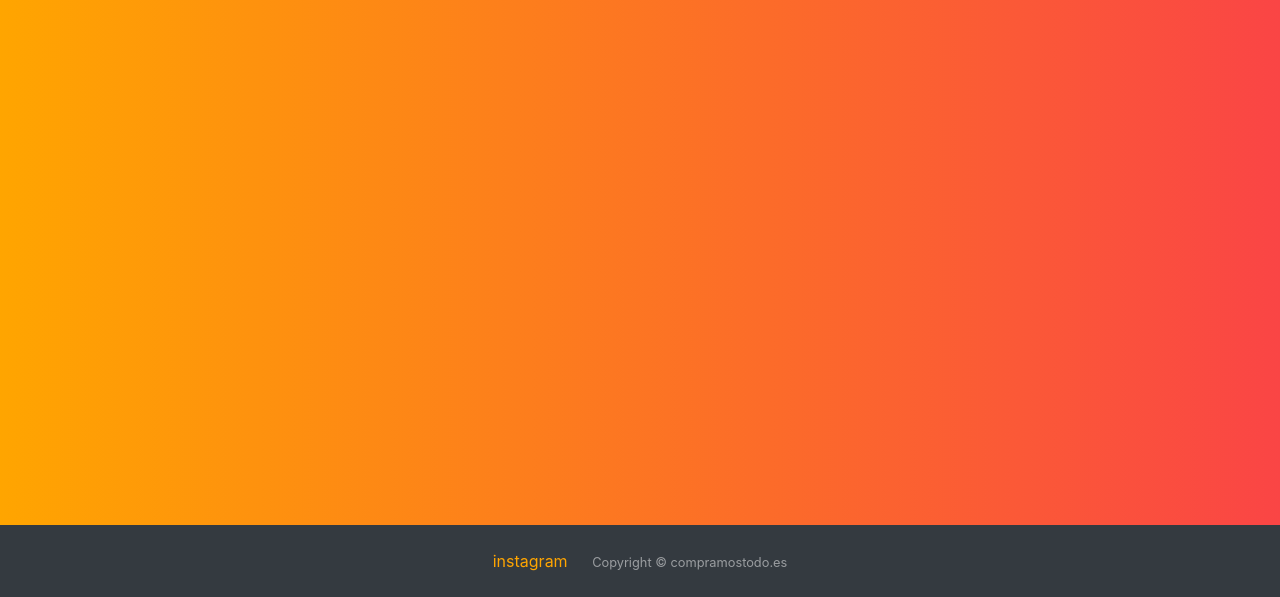
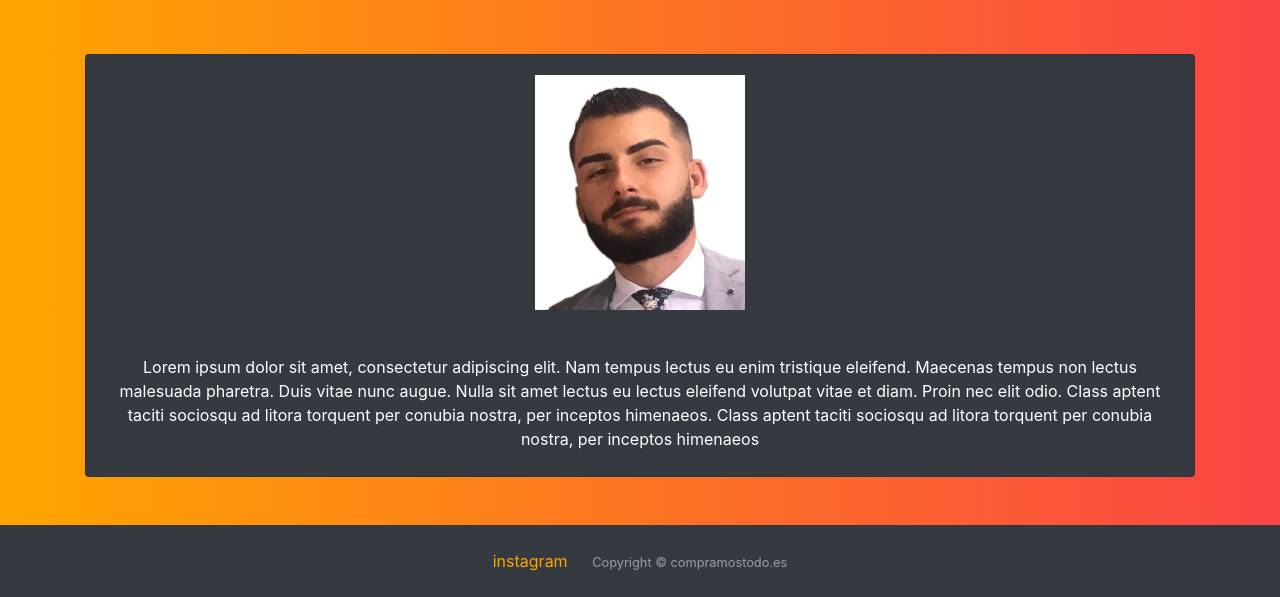
Before and after one commit to CompramosTodo/Compramostodo, a plain HTML site: page index.html in a window 1280 px wide. Shown: the part 203-800 px from the top of the page. Drawn offline with nearby package versions, Linux system fonts and the light colour scheme.

Commit message:
bootsrap

```diff
--- a/index.html
+++ b/index.html
@@ -42,6 +42,16 @@
           </div>
         </div>
       </div>
+
+      <div class="container">
+        <div class="card bg-dark text-white text-center mb-5">
+          <div class="card-content">
+            <img class="card-img-top" src="/img/matt.jpg" alt="Mattias Lopez" style="width: 250px; height: 275px; padding: 20px;">
+            <p style="margin: 25px;">Lorem ipsum dolor sit amet, consectetur adipiscing elit. Nam tempus lectus eu enim tristique eleifend. Maecenas tempus non lectus malesuada pharetra. Duis vitae nunc augue. Nulla sit amet lectus eu lectus eleifend volutpat vitae et diam. Proin nec elit odio. Class aptent taciti sociosqu ad litora torquent per conubia nostra, per inceptos himenaeos. Class aptent taciti sociosqu ad litora torquent per conubia nostra, per inceptos himenaeos </p>
+          </div>
+        </div>
+      </div>
+
       <footer id="sticky-footer" class="py-4 bg-dark text-white-50">
         <div class="container text-center">
           <a href="#" style="margin-right: 20px;" id="insta">instagram</a>
```
Also changed, not shown: img/compramostodo.png (added), img/matt.jpg (added).
